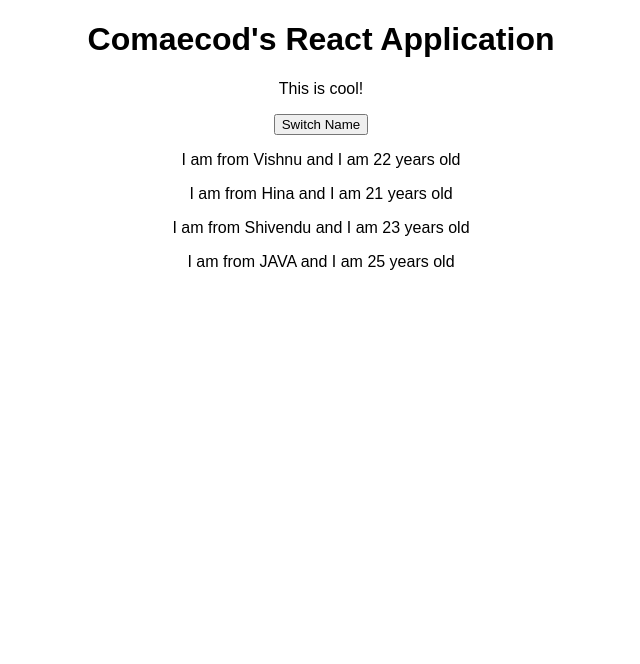
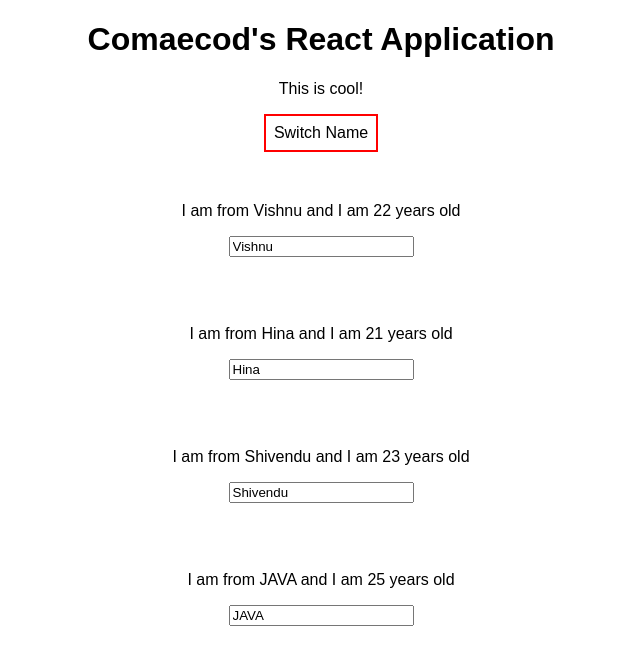
Before and after one commit to Comaecod/react-complete-guide, a React (Create React App) app: page / in a window 1280 px wide. Shown: the top 664 px of the page, without its empty margins (319-959 px from the left). Built offline with nearby package versions, Linux system fonts and the light colour scheme.

Commit message:
Sixth Commit: Added a Person.css file and changed back to class-based app component

```diff
--- a/src/App.js
+++ b/src/App.js
@@ -1,39 +1,29 @@
-import React, { useState } from 'react';
+import React, { Component } from 'react';
 import './App.css';
 import Person from './Person/Person';
 
-const app = (props) => {
-	const [ personState, personStateHandler ] = useState({
-		persons: [
+class App extends Component {
+	state = {
+		persons : [
 			{ name: 'Vishnu', age: 22 },
 			{ name: 'Hina', age: 21 },
 			{ name: 'Shivendu', age: 23 },
 			{ name: 'JAVA', age: 25 }
 		]
-	});
+	};
 
-	const [ otherState, otherStateHandler ] = useState({ otherStuff: 'Nothing special here!' });
+	styleObj = {
+		backgroundColor : 'white',
+		font            : 'inherit',
+		border          : '2px solid red',
+		padding         : '8px',
+		cursor          : 'pointer'
+	};
 
-	console.log(personState, otherState);
-
-	/*
-  Note that here 'otherstuff' won't be visible when the state changes as
-  useState doesn't merge the changes with the previous state.
-
-  Therefore in order to overcome that we can use multiple useState splices
-  to store them:
-
-  const [ otherState, otherStateHandler ] = useState({ otherStuff: 'Nothing special here!' });
-
-  rather than manually add the previous state to the new state:
-
-  otherStuff: personState.otherStuff
-  */
-
-	const switchNameHandler = () => {
-		personStateHandler({
-			persons: [
-				{ name: 'Vishnu Vardhan', age: 22 },
+	switchNameHandler = (newName) => {
+		this.setState({
+			persons : [
+				{ name: newName, age: 22 },
 				{ name: 'Hina', age: 21 },
 				{ name: 'Shivendu', age: 23 },
 				{ name: 'JAVA', age: 35 }
@@ -41,17 +31,38 @@
 		});
 	};
 
-	return (
-		<div className="App">
+	nameChangedHandler = (event) => {
+		this.setState({
+			persons : [
+				{ name: event.target.value, age: 22 },
+				{ name: 'Hina', age: 21 },
+				{ name: 'Shivendu', age: 23 },
+				{ name: 'JAVA', age: 35 }
+			]
+		});
+	};
+
+	render = () => (
+		<div className='App'>
 			<h1>Comaecod's React Application</h1>
 			<p>This is cool!</p>
-			<button onClick={switchNameHandler}>Switch Name</button>
-			<Person name={personState.persons[0].name} age={personState.persons[0].age} />
-			<Person name={personState.persons[1].name} age={personState.persons[1].age} />
-			<Person name={personState.persons[2].name} age={personState.persons[2].age} />
-			<Person name={personState.persons[3].name} age={personState.persons[3].age} />
+			<button style={this.styleObj} onClick={this.switchNameHandler.bind(this, 'Comaecod')}>
+				Switch Name
+			</button>
+			<Person
+				name={this.state.persons[0].name}
+				age={this.state.persons[0].age}
+				changed={this.nameChangedHandler}
+			/>
+			<Person
+				name={this.state.persons[1].name}
+				age={this.state.persons[1].age}
+				click={() => this.switchNameHandler('ComaecodNew')}
+			/>
+			<Person name={this.state.persons[2].name} age={this.state.persons[2].age} />
+			<Person name={this.state.persons[3].name} age={this.state.persons[3].age} />
 		</div>
 	);
-};
+}
 
-export default app;
+export default App;
--- /dev/null
+++ b/src/Person/Person.css
@@ -0,0 +1,7 @@
+.Person {
+	width: 60%;
+	margin: 16px auto;
+	border: 2px solid #fff;
+	padding: 16px;
+	text-align: center;
+}
--- a/src/Person/Person.js
+++ b/src/Person/Person.js
@@ -1,10 +1,14 @@
 import React from 'react';
+import './Person.css';
 
-const person = props => (
-    <div>
-        <p>I am from {props.name} and I am {props.age} years old</p>
-        {/* <p>{props.children}</p> */}
-    </div>
+const person = (props) => (
+	<div className='Person'>
+		<p onClick={props.click}>
+			I am from {props.name} and I am {props.age} years old
+		</p>
+		<p>{props.children}</p>
+		<input type='text' onChange={props.changed} value={props.name} />
+	</div>
 );
 
 export default person;
```
